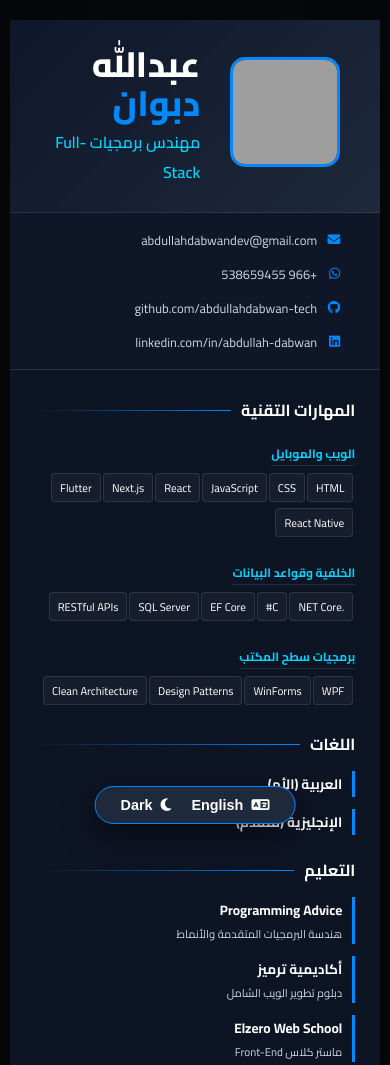
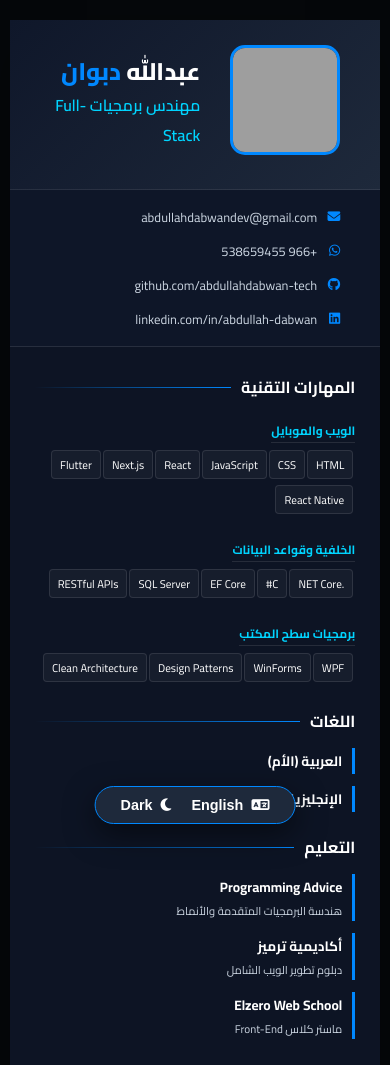
Before and after one commit to abdullahdabwan-tech/cv, a plain HTML site: page index.html in a window 390 px wide. Shown: the top 1065 px of the page. Drawn offline with Linux system fonts and the light colour scheme; grey boxes are pictures that could not be loaded.

Commit message:
edit fontsize
h1 fontsize in phone

```diff
--- a/index.html
+++ b/index.html
@@ -322,6 +322,9 @@
         aside {
           border-inline-end: none;
           border-bottom: 1px solid var(--border);
+        }
+        .hero-text h1 {
+          font-size: 1.5rem; /* صغّر أو كبّر الرقم حسب رغبتك */
         }
       }
 
```
